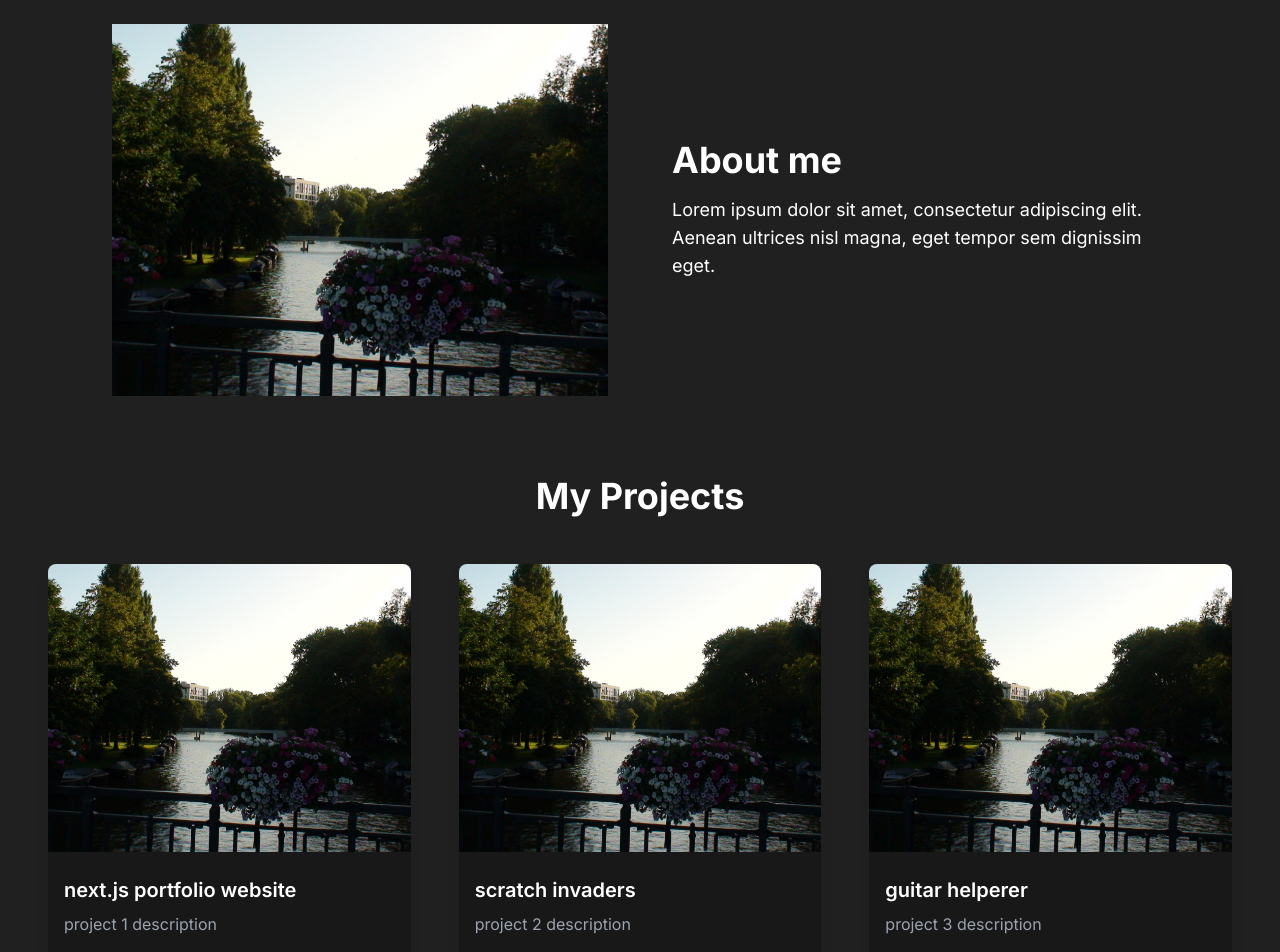
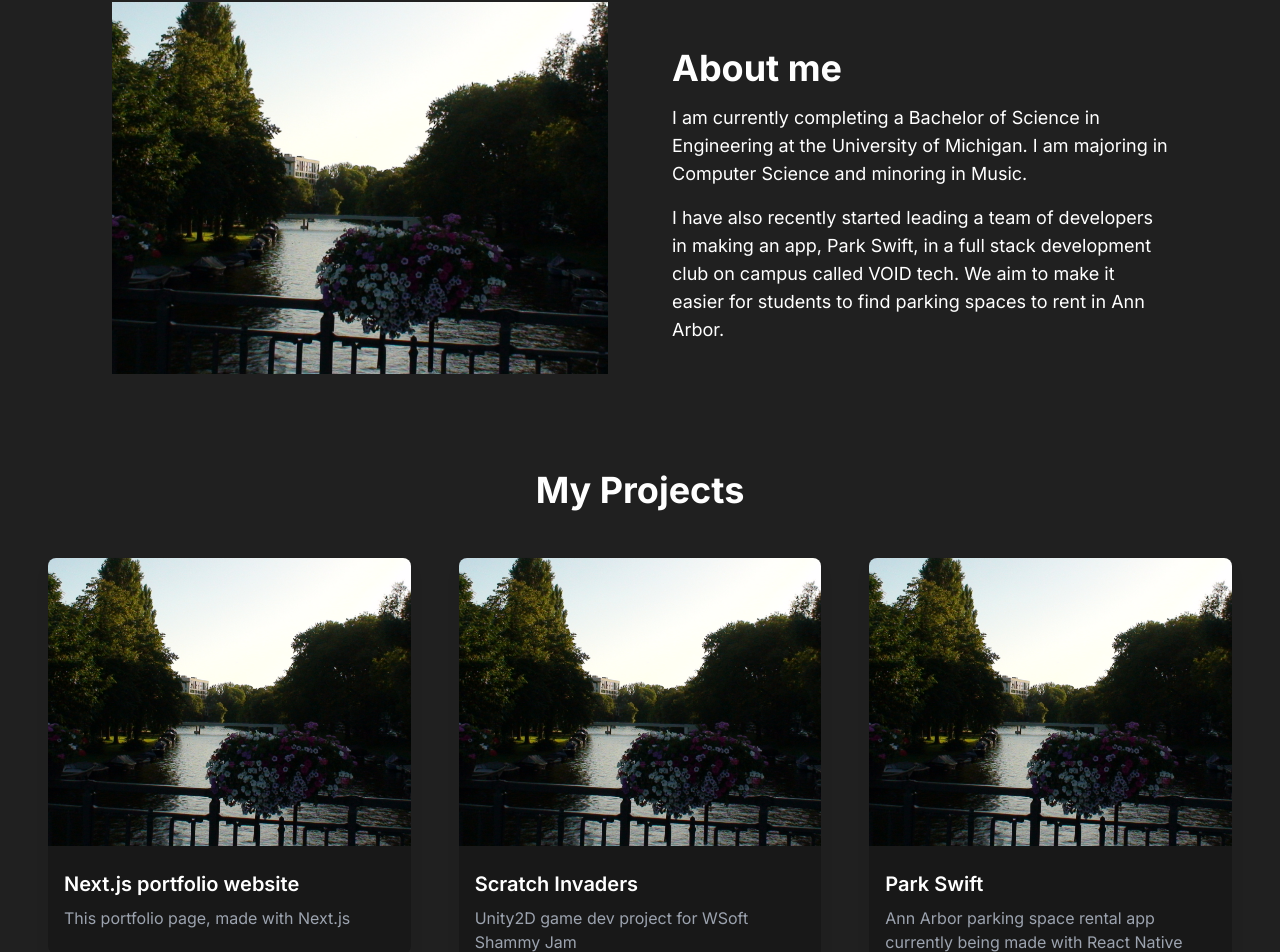
Before and after one commit to manngup/manng.net, a Next.js app: page / in a window 1280 px wide. Shown: the part 574-1526 px from the top of the page. Built offline with nearby package versions, Linux system fonts and the light colour scheme.

Commit message:
Add content

```diff
--- a/src/app/components/About.tsx
+++ b/src/app/components/About.tsx
@@ -10,11 +10,15 @@ const About = () => {
             alt="landscape image"
             width={500}
             height={500}
+            className='mb-4'
             />
             <div>
                 <h2 className="text-4xl font-bold text-white mb-4">About me</h2>
+                <p className="text-base lg:text-lg mb-4">
+                I am currently completing a Bachelor of Science in Engineering at the University of Michigan. I am majoring in Computer Science and minoring in Music.
+                </p>
                 <p className="text-base lg:text-lg">
-                    Lorem ipsum dolor sit amet, consectetur adipiscing elit. Aenean ultrices nisl magna, eget tempor sem dignissim eget.
+                I have also recently started leading a team of developers in making an app, Park Swift, in a full stack development club on campus called VOID tech. We aim to make it easier for students to find parking spaces to rent in Ann Arbor.
                 </p>
             </div>
         </div>
--- a/src/app/components/Contact.tsx
+++ b/src/app/components/Contact.tsx
@@ -48,7 +48,7 @@ const Contact = () => {
                 Connect with me!
             </h5>
             <p className="text-gray-400 mb-4 max-w-md">
-                Lorem ipsum dolor sit amet, consectetur adipiscing elit. Aenean ultrices nisl magna, eget tempor sem dignissim eget.
+            I am actively seeking Summer Software Engineering opportunities. If you have a position available or would like to connect, please don't hesitate to reach out to me via LinkedIn or through my contact form.
             </p>
             <div className="socials flex flex-row gap-2">
                 <Link href={"https://github.com/manngup"}>
--- a/src/app/components/Header.tsx
+++ b/src/app/components/Header.tsx
@@ -41,7 +41,7 @@ const Header = () => {
                     <TypedName />
                 </h1>
                 <p className="text-gray-400 text-base sm:text-lg mb-6 lg:text-xl">
-                    Lorem ipsum dolor sit amet, consectetur adipiscing elit. Aenean ultrices nisl magna, eget tempor sem dignissim eget.
+                    Welcome to my webpage!
                 </p>
                 <div>
                     <button className="px-6 py-3 w-full sm:w-fit rounded-full mr-4 bg-white hover:bg-gray-400 text-black">Contact Me</button>
--- a/src/app/components/ProjectCard.tsx
+++ b/src/app/components/ProjectCard.tsx
@@ -19,13 +19,12 @@ const ProjectCard: React.FC<ProjectCardProps> = ({ imgURL, title, description, g
             style={{ background: `url(${imgURL})`, backgroundSize: "cover"}}
         >
           <div className="overlay rounded-t-lg items-center justify-center absolute top-0 left-0 w-full h-full bg-[#181818] bg-opacity-0 hidden group-hover:flex group-hover:bg-opacity-80 transition-all duration-500">
-            <Link href={gitURL} className="h-14 w-14 mr-2 border-2 rounded-full border-gray-400 hover:border-white relative group/link">
+            <Link href={gitURL} target="_blank" className="h-14 w-14 mr-2 border-2 rounded-full border-gray-400 hover:border-white relative group/link">
               <GitHubIcon className="h-10 w-10 text-gray-400 cursor-pointer group-hover/link:text-white absolute top-1/2 left-1/2 transform -translate-x-1/2 -translate-y-1/2" />
             </Link>
-            <Link href={launchURL} className="h-14 w-14 border-2 rounded-full border-gray-400 hover:border-white relative group/link">
+            <Link href={launchURL} target="_blank" className="h-14 w-14 border-2 rounded-full border-gray-400 hover:border-white relative group/link">
               <LaunchIcon className="h-10 w-10 text-gray-400 cursor-pointer group-hover/link:text-white absolute top-1/2 left-1/2 transform -translate-x-1/2 -translate-y-1/2" />
             </Link>
-
           </div>
         </div>
         <div className="text-white rounded-b-lg bg-[#181818] py-6 px-4">
--- a/src/app/components/Projects.tsx
+++ b/src/app/components/Projects.tsx
@@ -7,31 +7,31 @@ import { Fade } from "react-awesome-reveal";
 const projectsData = [
     {
         id: 1,
-        title: "next.js portfolio website",
-        description: "project 1 description",
+        title: "Next.js portfolio website",
+        description: "This portfolio page, made with Next.js",
         img: "/images/landscape.jpg",
         tag: ["All", "Web"],
-        gitURL: "/",
-        launchURL: "/",
+        gitURL: "https://github.com/manngup/manng.net",
+        launchURL: "https://manng.net",
 
     },
     {
         id: 2,
-        title: "scratch invaders",
-        description: "project 2 description",
+        title: "Scratch Invaders",
+        description: "Unity2D game dev project for WSoft Shammy Jam",
         img: "/images/landscape.jpg",
         tag: ["All", "Games"],
-        gitURL: "/",
-        launchURL: "/",
+        gitURL: "https://github.com/NovaBro/GameJamASTEROID",
+        launchURL: "https://malrigus.itch.io/scratch-invaders",
     },
     {
         id: 3,
-        title: "guitar helperer",
-        description: "project 3 description",
+        title: "Park Swift",
+        description: "Ann Arbor parking space rental app currently being made with React Native",
         img: "/images/landscape.jpg",
         tag: ["All", "Web"],
-        gitURL: "/",
-        launchURL: "/",
+        gitURL: "https://github.com/void-tech-um/park-swift",
+        launchURL: "https://github.com/void-tech-um/park-swift",
     },
 ]
 
```
